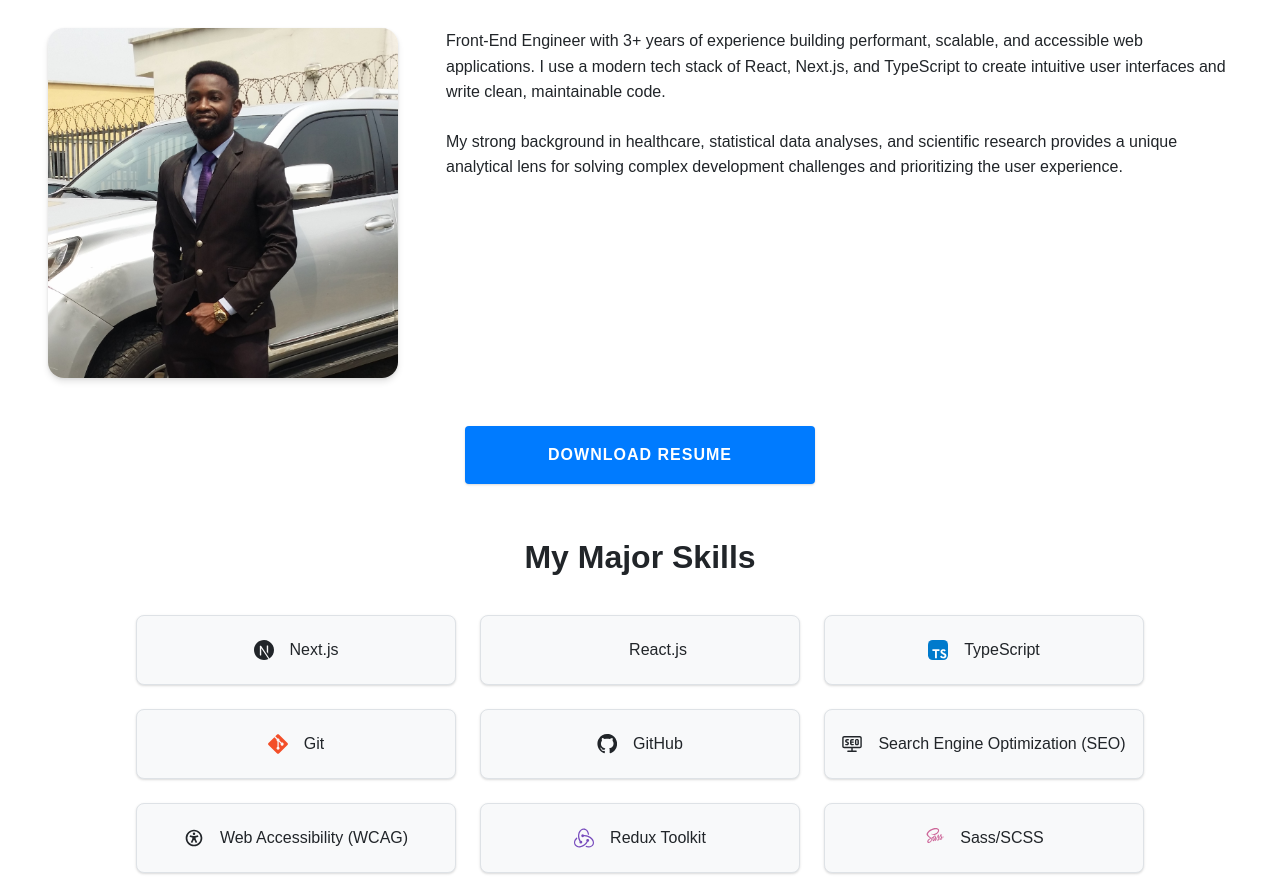
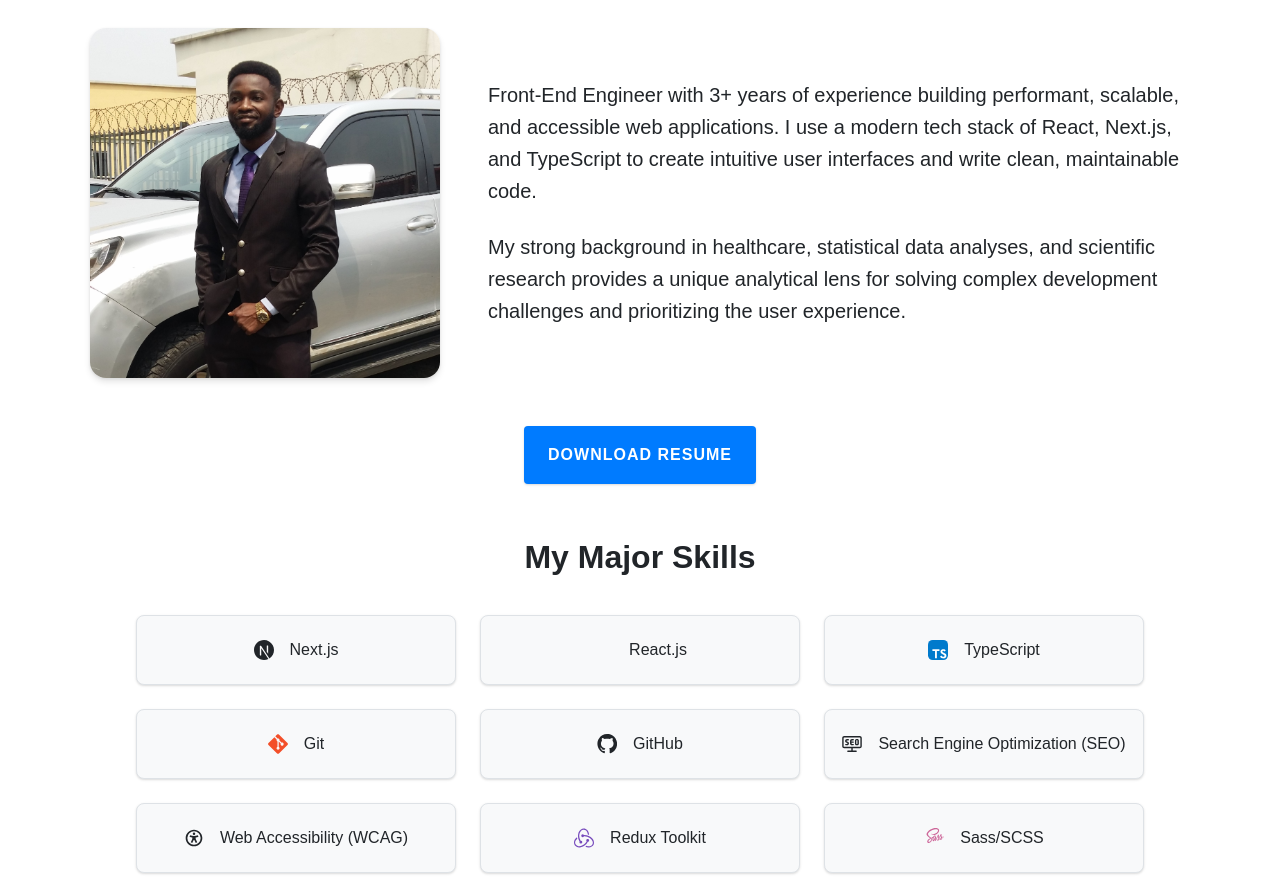
Before and after one commit to BonaventureCJ/portfolio, a React (Create React App) app: page /portfolio/about in a window 1280 px wide. Shown: the part 320-1215 px from the top of the page. Built offline with nearby package versions, Linux system fonts and the light colour scheme; some icons are missing.

Commit message:
style: modify About page styles

```diff
--- a/src/pages/About/About.module.scss
+++ b/src/pages/About/About.module.scss
@@ -3,12 +3,6 @@
    ========================================================================== */
 
 @use 'styles/abstracts' as *;
-
-// WCAG, Performance, and UX considerations:
-// - Contrast: Ensures sufficient contrast using theme variables.
-// - Spacing: Consistent spacing via variables.
-// - Animation: Simple, effective animations provide visual feedback.
-// - Accessibility: Correct use of ARIA attributes and focus styles.
 
 .about {
   padding: var(--spacing-lg) var(--spacing-sm);
@@ -17,22 +11,23 @@
   overflow-x: hidden;
 
   @media (min-width: 768px) {
-    padding: var(--spacing-xl);
+    padding: var(--spacing-xl) var(--spacing-lg);
   }
 }
 
 .about__content {
-  max-width: 1200px;
+  max-width: 1100px;
   margin: 0 auto;
   display: flex;
   flex-direction: column;
+  align-items: center;
   gap: var(--spacing-xl);
-
 }
 
 .about__title {
+  font-family: var(--font-family-headings);
   font-size: var(--font-size-h1);
-  font-family: var(--font-family-headings);
+  font-weight: var(--font-weight-bold);
   text-align: center;
   position: relative;
 }
@@ -55,7 +50,7 @@
 
   @media (min-width: 992px) {
     flex-direction: row;
-    align-items: flex-start;
+    align-items: center; // <--- Changed from flex-start to center
     gap: var(--spacing-xl);
   }
 }
@@ -119,17 +114,27 @@
   display: flex;
   flex-direction: column;
   gap: var(--spacing-md);
+  align-items: center;
+  text-align: center;
+
+  @media (min-width: 992px) {
+    align-items: flex-start;
+    text-align: left;
+  }
 }
 
 .about__summary {
+  font-weight: var(--font-weight-regular); /* Make the text bolder */
+  font-family: var(--font-family-primary);
+  font-size: var(--font-size-lg);
+  line-height: 1.6;
   color: var(--color-text-primary);
+  max-width: 75ch;
 }
 
+
 .about__button {
-
-  display: block; // Change from inline-block
-  margin: 0 auto;
-  width: 350px; ;
+  display: inline-block;
   text-align: center;
   text-decoration: none;
   font-weight: var(--font-weight-bold);
@@ -141,39 +146,23 @@
   cursor: pointer;
   text-transform: uppercase;
   letter-spacing: 1px;
+}
 
-  // WCAG: Ensure focus state is visible
-  &:focus-visible {
-    outline: 2px solid var(--color-brand-accent);
-    outline-offset: 2px;
-  }
+.about__button:focus-visible {
+  outline: 2px solid var(--color-brand-accent);
+  outline-offset: 2px;
 }
 
 .about__button--resume {
   background-color: var(--button-bg-primary);
   color: var(--button-text-primary);
-
-  &:hover {
-    background-color: var(--button-bg-primary-hover);
-    // Use the theme-specific text color defined in variables
-    color: var(--button-text-primary);
-    transform: translateY(-2px);
-  }
 }
 
-.about__button--skills {
-  background-color: var(--button-bg-secondary);
-  color: var(--button-text-secondary);
-
-  &:hover {
-    background-color: var(--button-bg-secondary-hover);
-    // Use the theme-specific text color defined in variables
-    color: var(--button-text-secondary);
-    transform: translateY(-2px);
-  }
+.about__button--resume:hover {
+  background-color: var(--button-bg-primary-hover);
+  color: var(--button-text-primary);
+  transform: translateY(-2px);
 }
-
-
 
 .about__button--skills {
   background-color: var(--button-bg-secondary);
@@ -182,6 +171,7 @@
 
 .about__button--skills:hover {
   background-color: var(--button-bg-secondary-hover);
+  color: var(--button-text-secondary);
   transform: translateY(-2px);
 }
 
@@ -189,6 +179,7 @@
   display: flex;
   flex-direction: column;
   gap: var(--spacing-lg);
+  align-items: center;
 }
 
 .about__skillsHeading {
@@ -205,6 +196,7 @@
   list-style: none;
   padding: 0;
   margin: 0;
+  max-width: 100%;
 
   & > * {
     min-width: 320px;
@@ -219,7 +211,57 @@
   }
 }
 
-// Fade-in animation for a professional look
+.ctaButton {
+  padding: var(--button-padding);
+  border-radius: 9999px;
+  min-width: 300px;
+  background-color: var(--button-bg-primary);
+  color: var(--button-text-primary);
+  font-family: var(--font-family-primary);
+  font-weight: var(--font-weight-bold);
+  font-size: var(--font-size-base);
+  text-decoration: none;
+  display: inline-block;
+  transition: var(--button-transition), transform 0.3s ease;
+  box-shadow: var(--button-box-shadow);
+  text-transform: uppercase;
+  letter-spacing: 1px;
+
+  &:focus-visible {
+    outline: 2px solid var(--color-brand-accent);
+    outline-offset: 2px;
+  }
+
+  &:hover {
+    background-color: var(--button-bg-primary-hover);
+    color: var(--button-text-primary);
+    transform: translateY(-2px);
+  }
+}
+
+// Keyframe Animations
+@keyframes slideInFromTop {
+  from {
+    transform: translateY(-20px);
+    opacity: 0;
+  }
+  to {
+    transform: translateY(0);
+    opacity: 1;
+  }
+}
+
+@keyframes slideInFromBottom {
+  from {
+    transform: translateY(20px);
+    opacity: 0;
+  }
+  to {
+    transform: translateY(0);
+    opacity: 1;
+  }
+}
+
 @keyframes fadeIn {
   from {
     opacity: 0;
```
Also changed, not shown: src/pages/About/About.jsx (line endings or trailing spaces).
